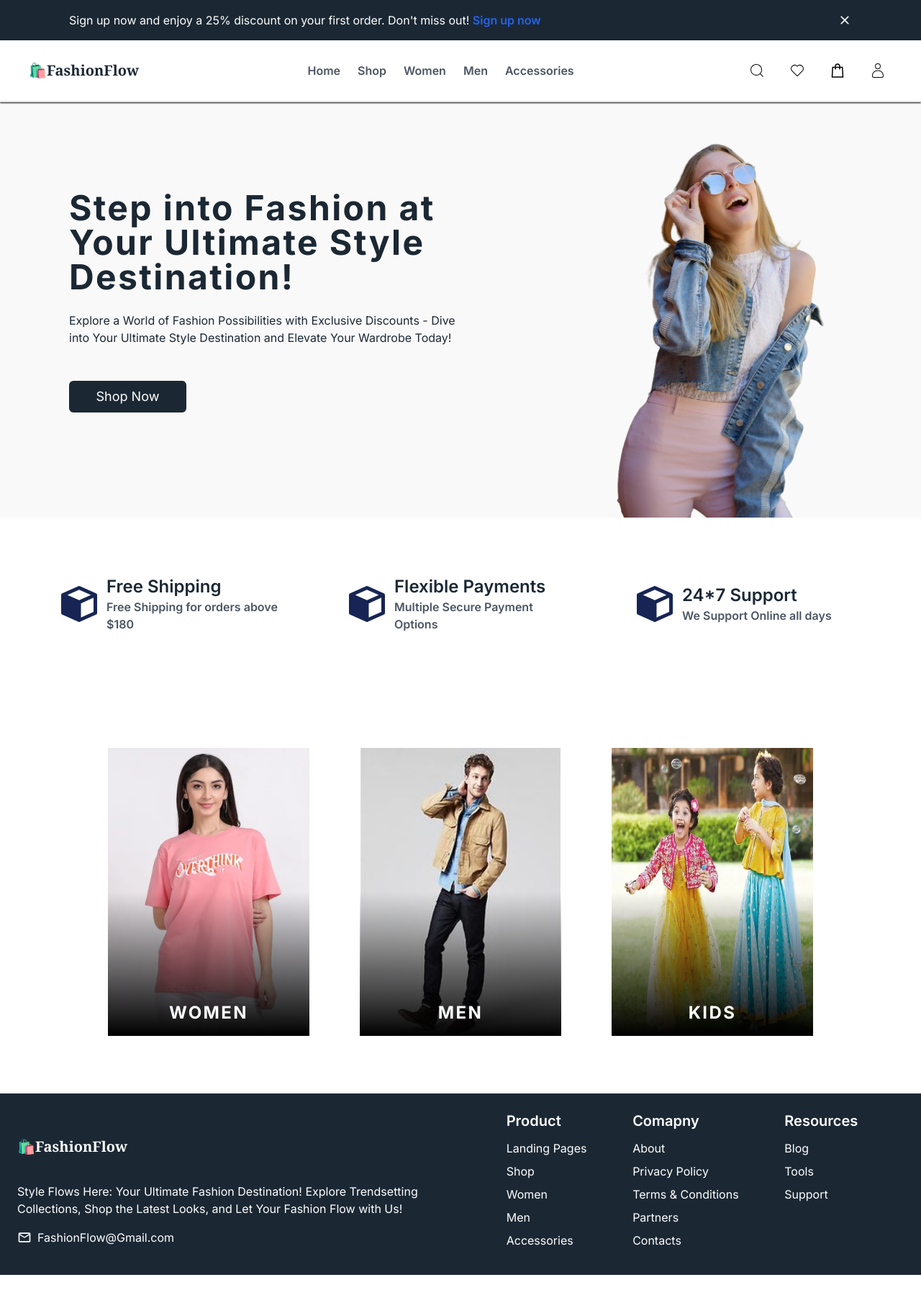
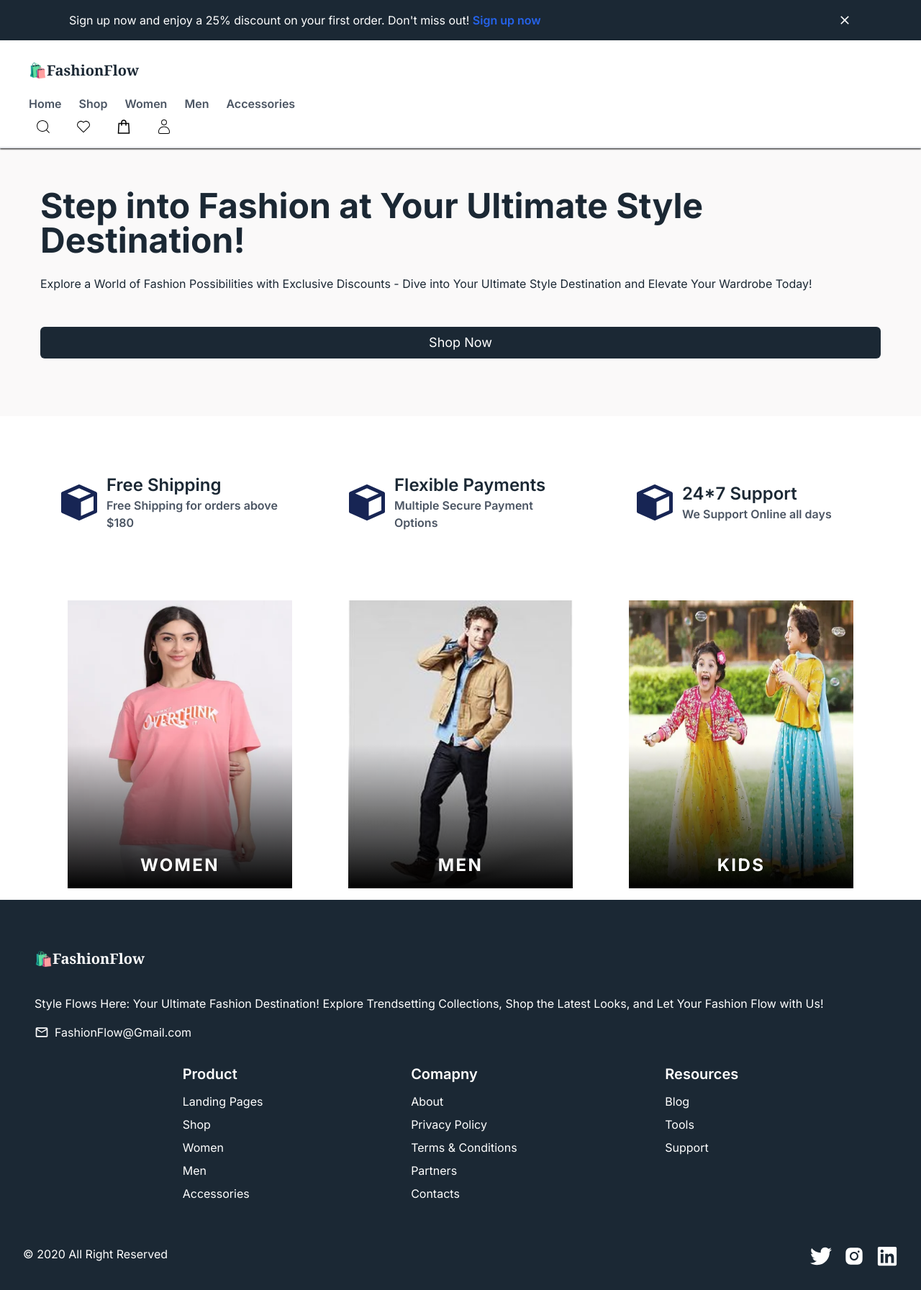
Before and after one commit to krutikajichkar/FashionFlow, a Next.js app: page / in a window 1280 px wide. Shown: the whole page at 72% size. Before the commit the page ends 1771 px from the top, so only its background shows below. Built offline with nearby package versions, Linux system fonts and the light colour scheme.

Commit message:
made footer responsive

```diff
--- a/src/app/page.tsx
+++ b/src/app/page.tsx
@@ -19,8 +19,8 @@ export default function Home() {
       {show && <DiscountMessage setShow={setShow} show={show} />}
       <Header />
       <section className="bg-[#faf9f9] flex justify-between items-center">
-        <div className="sm:w-[60%] w-full sm:text-left text-center px-6 sm:px-24 py-14 ">
-          <div className="sm:text-5xl text-3xl font-bold tracking-wider">
+        <div className="sm:w-[60%] md:w-full w-full sm:text-left text-center px-6 md:px-14 sm:px-24 py-14 ">
+          <div className="sm:text-5xl text-3xl font-bold">
             Step into Fashion at Your Ultimate Style Destination!
           </div>
           <p className="py-6">
@@ -28,9 +28,9 @@ export default function Home() {
             Dive into Your Ultimate Style Destination and Elevate Your Wardrobe
             Today!
           </p>
-          <div className="sm:w-[30%] w-full"><Button text="Shop Now" /></div>
+          <div className="sm:w-[30%] md:w-full w-full"><Button text="Shop Now" /></div>
         </div>
-        <div className="px-20 sm:block hidden">
+        <div className="px-20 sm:block  hidden md:hidden">
           <Image src={Homepage_img} alt="Image" />
         </div>
       </section>
@@ -71,7 +71,7 @@ export default function Home() {
         </div>
       </section>
 
-      <section className="sm:p-20 flex sm:flex-row flex-col justify-evenly gap-y-10">
+      <section className="sm:p-20 md:p-4 flex sm:flex-row flex-col justify-evenly gap-y-10">
         <div className="sm:w-[25%] w-full px-6 sm:px-0 relative cursor-pointer">
           <Image
             src={women_category}
--- a/src/components/Footer.tsx
+++ b/src/components/Footer.tsx
@@ -1,10 +1,13 @@
+import { FaTwitter , FaLinkedin } from "react-icons/fa";
+import { AiFillInstagram } from "react-icons/ai";
 import { MdOutlineEmail } from "react-icons/md";
 import React from "react";
 import Logo from "./Logo";
 const Footer = () => {
   return (
-    <div className='flex bg-[#1b2834] text-white p-6 items-center '>
-      <div className="w-[50%] flex flex-col gap-y-4">
+    <div className="bg-[#1b2834] text-white p-4 sm:p-8 mt-8 sm:mt-0">
+    <div className='flex items-center flex-col sm:flex-row md:flex-col md:p-4  '>
+      <div className="sm:w-[50%] md:w-full w-full flex flex-col gap-y-4">
         <Logo />
         <p className="">
           Style Flows Here: Your Ultimate Fashion Destination! Explore
@@ -16,8 +19,8 @@ const Footer = () => {
             <span>FashionFlow@Gmail.com</span>
         </div>
       </div>
-      <div className="flex justify-evenly w-[50%]">
-      <div>
+      <div className="flex justify-evenly w-full flex-col sm:flex-row md:w-full md:mt-8 sm:mt-0  sm:w-[50%]">
+      <div className="mt-6 sm:mt-0">
         <span className="font-semibold text-xl">Product</span>
         <ul className="my-2">
           <li className="py-1">Landing Pages</li>
@@ -49,6 +52,19 @@ const Footer = () => {
       </div>
       </div>
     </div>
+     <div className="flex flex-col sm:flex-row sm:justify-between mt-8">
+     <div>
+     © 2020 All Right Reserved
+     </div>
+     <div className="mt-6 sm:mt-0">
+         <ul className="flex gap-x-4 text-3xl">
+             <li><FaTwitter/></li>
+             <li><AiFillInstagram/></li>
+             <li><FaLinkedin/></li>
+         </ul>
+     </div>
+ </div>
+ </div>
   );
 };
 
--- a/src/components/Header.tsx
+++ b/src/components/Header.tsx
@@ -5,7 +5,8 @@ import Logo from './Logo'
 
 const Header = () => {
   return (
-    <div className='flex justify-between px-10 shadow-sm border-b-2 shadow-black py-2 items-center sticky top-0 left-0 right-0 bg-white z-10'>
+    <>
+    <div className='flex justify-between px-10 shadow-sm border-b-2 shadow-black py-2 items-center sticky top-0 left-0 right-0 bg-white z-10 hidden sm:block'>
         <div>
             <Logo/>
         </div>
@@ -28,6 +29,8 @@ const Header = () => {
             </ul>
         </div>
     </div>
+
+    </>
   )
 }
 
```
